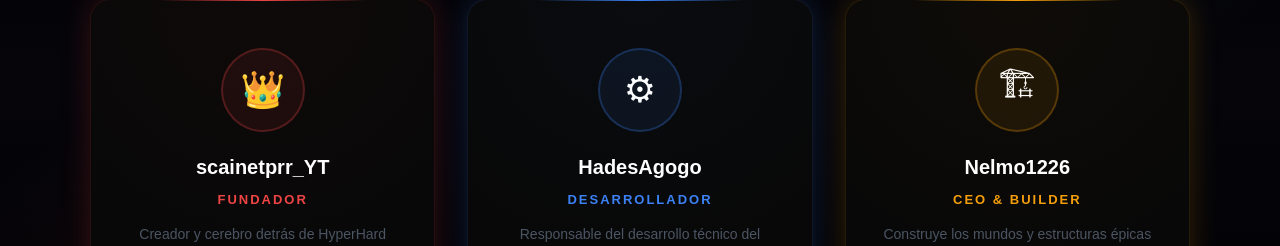
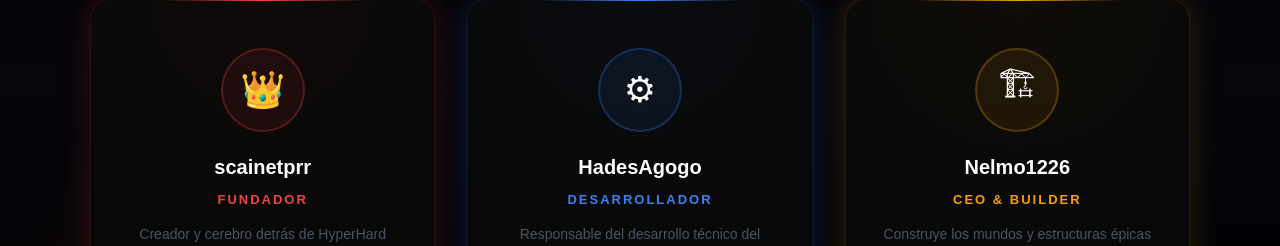
Before and after one commit to scainetprr/hyperhard-web, a Next.js app: page / in a window 1280 px wide. Shown: the part 3130-3376 px from the top of the page. Built offline with nearby package versions, Linux system fonts and the light colour scheme.

Commit message:
fix: rename scainetprr_YT to scainetprr

```diff
--- a/components/Staff.tsx
+++ b/components/Staff.tsx
@@ -6,7 +6,7 @@ export default function Staff() {
   const [hovered, setHovered] = useState<number | null>(null);
 
   const miembros = [
-    { nombre: "scainetprr_YT", rol: "Fundador", tags: ["Fundador", "Configurador", "Builder", "Desarrollador"], color: "#ef4444", glow: "rgba(239,68,68,0.2)", icono: "👑", descripcion: "Creador y cerebro detrás de HyperHard Network. Lleva el servidor desde sus inicios con pasión y dedicación total." },
+    { nombre: "scainetprr", rol: "Fundador", tags: ["Fundador", "Configurador", "Builder", "Desarrollador"], color: "#ef4444", glow: "rgba(239,68,68,0.2)", icono: "👑", descripcion: "Creador y cerebro detrás de HyperHard Network. Lleva el servidor desde sus inicios con pasión y dedicación total." },
     { nombre: "HadesAgogo", rol: "Desarrollador", tags: ["Desarrollador"], color: "#3b82f6", glow: "rgba(59,130,246,0.2)", icono: "⚙", descripcion: "Responsable del desarrollo técnico del servidor. Hace posible los sistemas más complejos de HyperHard." },
     { nombre: "Nelmo1226", rol: "CEO & Builder", tags: ["Builder", "CEO"], color: "#f59e0b", glow: "rgba(245,158,11,0.2)", icono: "🏗", descripcion: "Construye los mundos y estructuras épicas que hacen de HyperHard un servidor visualmente increíble." },
   ];
```
